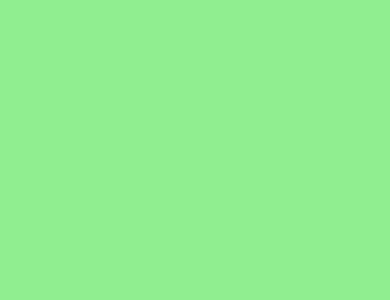
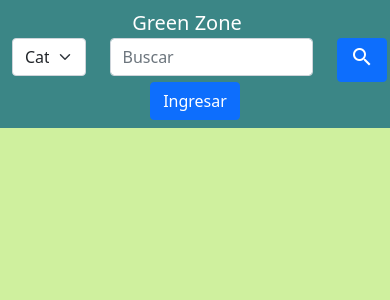
Before and after one commit to FabioEstrada23/GreenZone, a PHP site: page /views/public/index.html in a window 390 px wide. Before the commit the part shown is empty. Shown: the top 300 px of the page. Run offline with PHP 8.4, Linux system fonts and the light colour scheme.

Commit message:
Cree un Header Responsive
Lo del titulo

```diff
--- a/resources/css/style.css
+++ b/resources/css/style.css
@@ -1,3 +1,11 @@
 body{
-    background-color: lightgreen;
+    background-color: #CFF09E;
 }
+
+#mnSuperior{
+    background-color: #3B8686;
+}
+
+nav{
+    margin: auto;
+}
--- a/views/public/index.html
+++ b/views/public/index.html
@@ -26,6 +26,55 @@
     <title>Green Zone Store</title>
 </head>
 <body>
+    <!-- Header -->
+    <header>
+        <!-- Navbar -->
+
+
+            <div class="container-fluid">
+
+                <div class="row ">
+                <nav class="navbar navbar-expand-lg" id="mnSuperior">
+                    <!-- Columna Logo -->
+                    <div class="col-12 col-xs-12 col-sm-12 col-lg-2 col-xl-2 col-xxl-2 text-center">
+
+                        <a class="navbar-brand text-white" href="#">Green Zone</a>
+                    </div>
+                    <!-- Columna Buscar -->
+                    <div class="col-12 col-xs-12 col-sm-12 col-lg-8 col-xl-8 col-xxl-8 text-center">
+                        <div class="row">
+                            <div class="col-3">
+                                <select class="form-select" aria-label="Default select example">
+                                    <option selected>Categorias</option>
+                                    <option value="1">Utensilios</option>
+                                    <option value="2">Cremas</option>
+                                    <option value="3">Adornos</option>
+                                  </select>
+                            </div>
+                            <div class="col-7">
+                                <input type="text" class="form-control" placeholder="Buscar" aria-label="Buscar" aria-describedby="basic-addon1">
+                            </div>
+                            <div class="col-2">
+                                <button class="btn btn-primary" type="button"><i class="material-icons">search</i></button>
+                            </div>
+                        </div>
+
+                    </div>
+                    <!-- Iniciar Sesion -->
+                    <div class="col-12 col-xs-12 col-sm-12 col-lg-2 col-xl-2 col-xxl-2 text-center">
+                        <button class="btn btn-primary" type="button">Ingresar</button>
+                    </div>
+                </nav>
+                </div>
+
+            </div>
+
+
+
+
+    </header>
+
+
 
     <!-- Agregamos SCRIPTS -->
     <script src="../../resources/js/bootstrap.min.js"></script>
```
